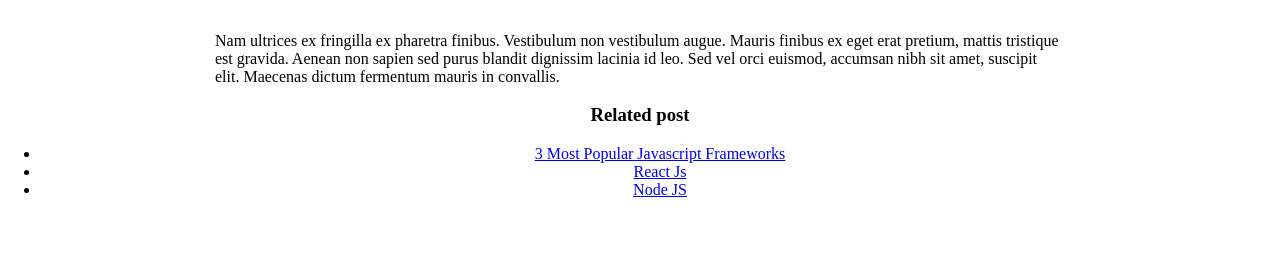
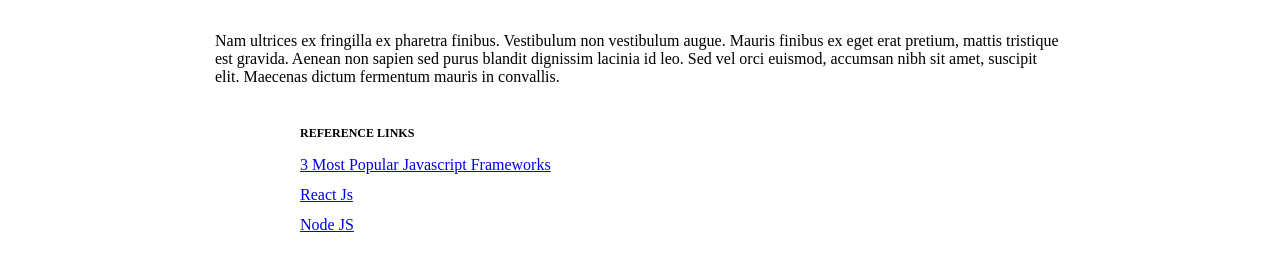
Before and after one commit to KARTHIKEYANG-21/HTML-Pro, a plain HTML site: page index.html in a window 1280 px wide. Shown: the part 1382-1650 px from the top of the page. Before the commit the page ends 1597 px from the top, so only its background shows below. Drawn offline with Linux system fonts and the light colour scheme.

Commit message:
first  commit

```diff
--- a/index.html
+++ b/index.html
@@ -55,11 +55,10 @@
     </section>
 
 </article>
-<footer class="End">
+<footer class="Then">
+<div class="old">Reference Links</div>
 
-
-    <h3>Related post </h3>
-    <ul>
+    <ul class="List">
 
    <li><a href="www.google.com">3 Most Popular Javascript Frameworks </a></li>
    <li><a href="www.google.com">React Js </a></li>
--- a/style.css
+++ b/style.css
@@ -33,16 +33,19 @@ h2{
     margin: auto;
     padding-top: 70px;
 }
-.Sample{
+.Sample,
+.old{
 
     color: #000;
-  font-family: Nunito;
   font-size: 12px;
   font-weight: 600;
   line-height: 22px;
-  text-align: justify;
+
   text-transform: uppercase;
 
+}
+.old{
+  margin-bottom: 12px;
 }
 iframe{
   margin:50px 0;
@@ -56,6 +59,36 @@ section{
   max-width: 680px;
   margin: auto;
 }
+
 .End{
-  text-align: center;
+  margin:auto;
+
+  max-width: 680px;
+  padding: 20px 15px;
+  background-color: #F1F1F1;
 }
+
+.Then{
+  max-width: 680px;
+  padding: 20px 15px;
+  margin: auto;
+
+}
+
+.List{
+
+  margin: 0 ;
+  padding: 0;
+   list-style-type:none;
+
+
+}
+
+.List li{
+  margin:auto;
+ margin-bottom: 12px;
+
+}
+.List li:last-of-type{
+  margin-bottom: 0;
+}
```
